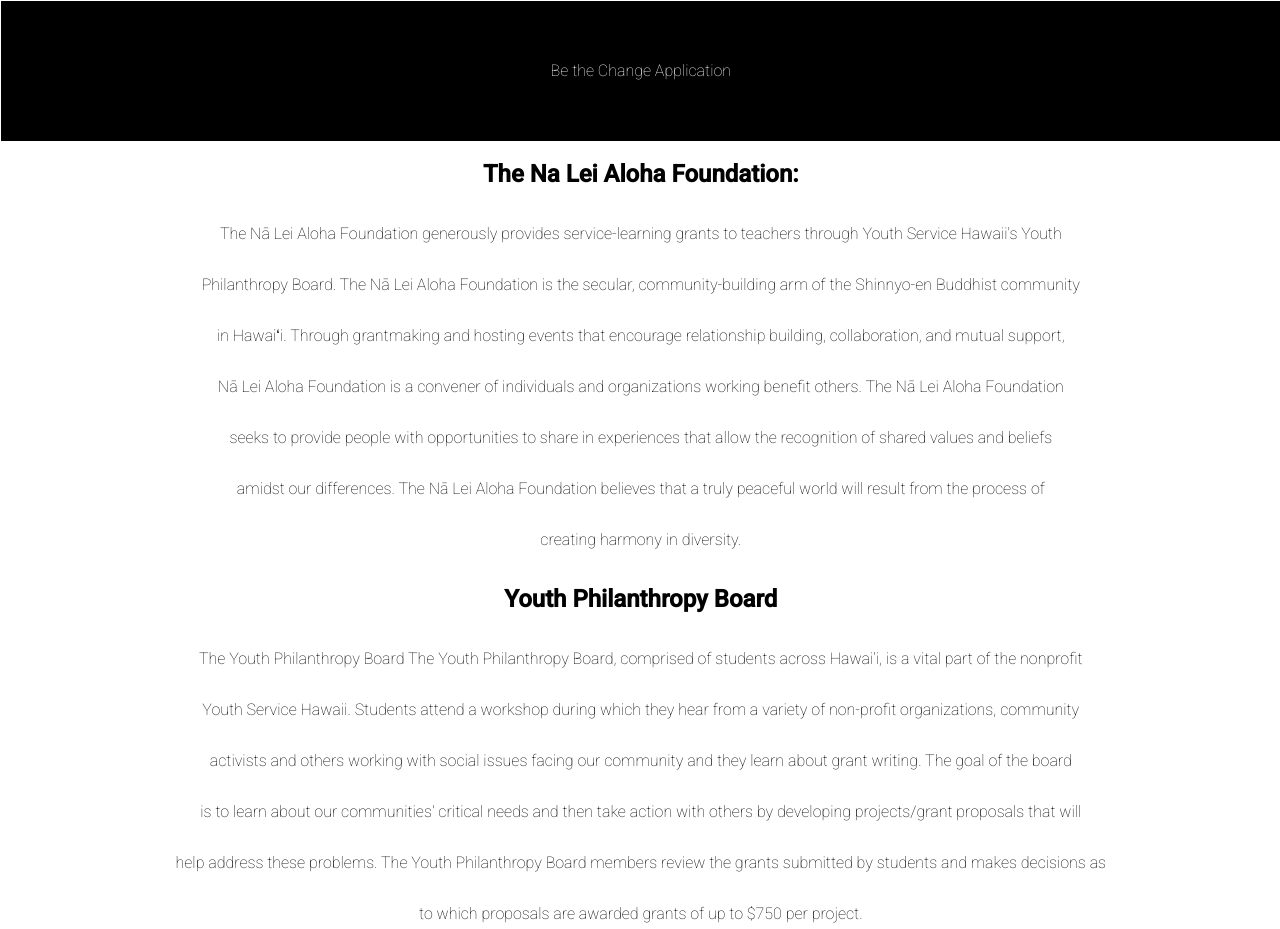
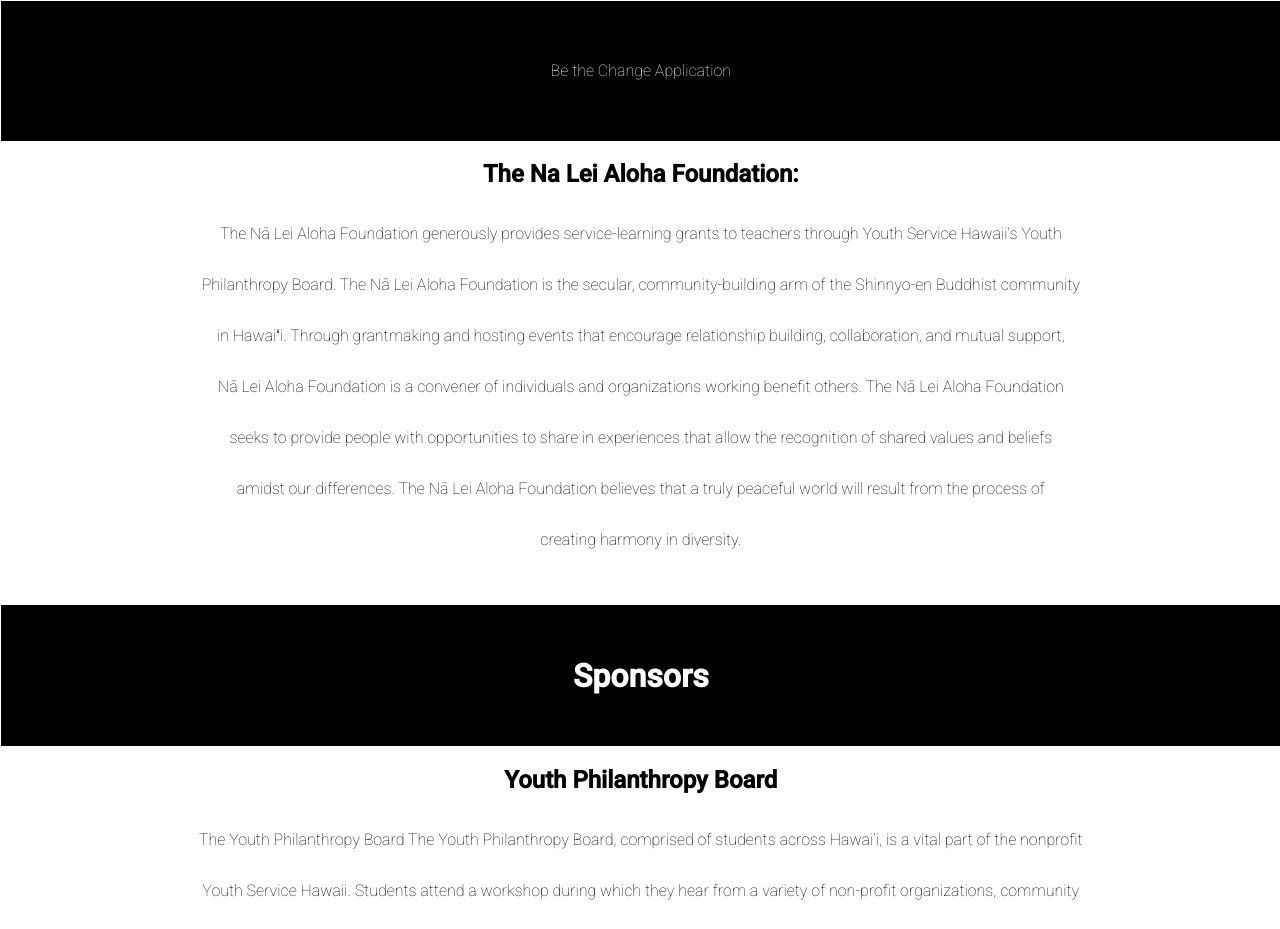
Before and after one commit to BullsI808/ysp_website, a website: page public/index.html in a window 1280 px wide. Shown: the part 1259-2188 px from the top of the page. Drawn offline with nearby package versions, Linux system fonts and the light colour scheme; no server answers.

Commit message:
add banner

```diff
--- a/public/index.css
+++ b/public/index.css
@@ -318,4 +318,21 @@
   display:flex;
   flex-direction:column;
   align-items:center;
+  margin-bottom: 240px;
+  display:flex;
+  justify-content:center;
+  align-items:center;
 }
+#sponsortxt{
+  color:white;
+  display: inline-block;
+
+
+}
+#sponsortxt-container{
+display:flex;
+align-items:center;
+justify-content:center;
+
+
+}
--- a/public/index.html
+++ b/public/index.html
@@ -126,6 +126,17 @@
 
 </div>
 
+<div class="nav">
+  <div class="section-container">
+    <ul class='ul'>
+      <div id="sponsortxt-container">
+      <h1 id="sponsortxt">Sponsors</h1>
+    </div>
+    </ul>
+  </div>
+</div>
+
+
 
    <h2> Youth Philanthropy Board</h2>
 
```
